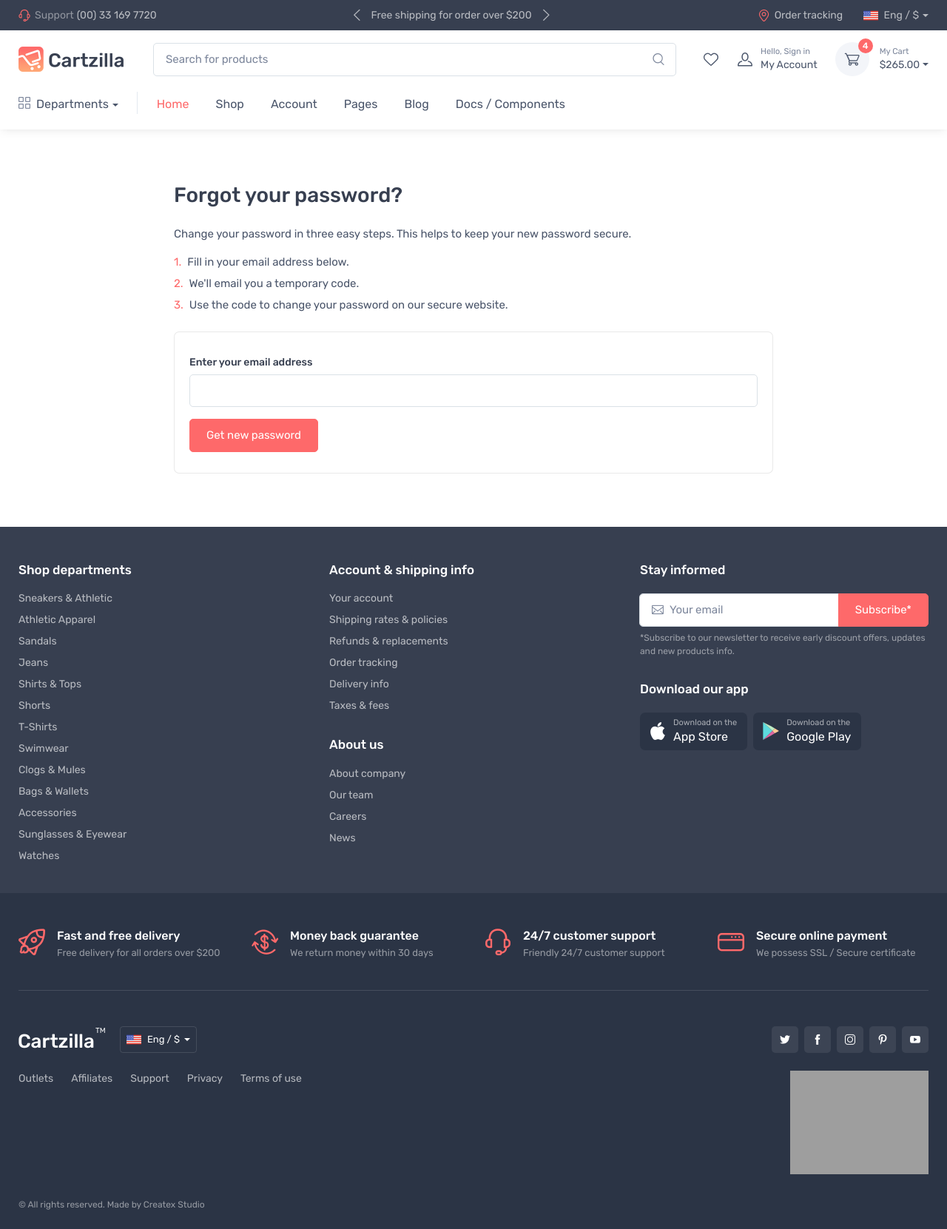
After one commit to hitchcliff/xshop-2, a PHP site: page /xshop-2/forget-password.php in a window 1280 px wide. The commit adds this page. Shown: the whole page at 74% size. Run offline with PHP 8.4, Linux system fonts and the light colour scheme; some libraries are stand-ins or nearby versions; some web fonts are replaced; grey boxes are pictures that could not be loaded.

Commit message:
forget password page

```diff
--- /dev/null
+++ b/forget-password.php
@@ -0,0 +1,26 @@
+<?php include('./templates/header.php') ?>
+<div class="container py-4 py-lg-5 my-4">
+  <div class="row justify-content-center">
+    <div class="col-lg-8 col-md-10">
+      <h2 class="h3 mb-4">Forgot your password?</h2>
+      <p class="fs-md">Change your password in three easy steps. This helps to keep your new password secure.</p>
+      <ol class="list-unstyled fs-md">
+        <li><span class="text-primary me-2">1.</span>Fill in your email address below.</li>
+        <li><span class="text-primary me-2">2.</span>We'll email you a temporary code.</li>
+        <li><span class="text-primary me-2">3.</span>Use the code to change your password on our secure website.</li>
+      </ol>
+      <div class="card py-2 mt-4">
+        <form class="card-body needs-validation" novalidate>
+          <div class="mb-3">
+            <label class="form-label" for="recover-email">Enter your email address</label>
+            <input class="form-control" type="email" id="recover-email" required>
+            <div class="invalid-feedback">Please provide valid email address.</div>
+          </div>
+          <button class="btn btn-primary" type="submit">Get new password</button>
+        </form>
+      </div>
+    </div>
+  </div>
+</div>
+
+<?php include('./templates/footer.php'); ?>
--- a/templates/login-form.php
+++ b/templates/login-form.php
@@ -76,7 +76,7 @@ if (isset($_POST['form_customer_login'])) {
         <div class="form-check">
             <input class="form-check-input" type="checkbox" checked id="remember_me">
             <label class="form-check-label" for="remember_me">Remember me</label>
-        </div><a class="nav-link-inline fs-sm" href="account-password-recovery.html">Forgot password?</a>
+        </div><a class="nav-link-inline fs-sm" href="forget-password.php">Forgot password?</a>
     </div>
     <hr class="mt-4">
     <div class="text-end pt-4">
```
